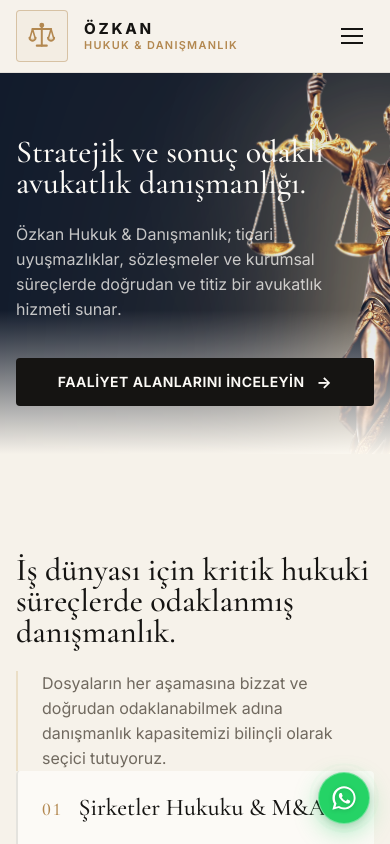
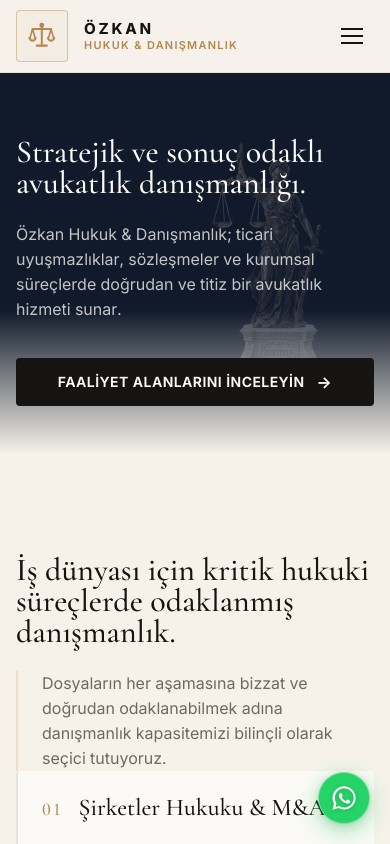
Before and after one commit to YusufOcal/av_bbo_site_v1, a React (Vite) app: page / in a window 390 px wide. Shown: the top 844 px of the page. Built offline with nearby package versions, Linux system fonts and the light colour scheme.

Commit message:
perf: disable heavy 3D statue animation and drop-shadows on mobile devices

```diff
--- a/src/features/home/sections/Hero.module.css
+++ b/src/features/home/sections/Hero.module.css
@@ -40,10 +40,16 @@
   width: 100%;
   height: auto;
   object-fit: contain;
-  filter: contrast(1.35) brightness(1.22) saturate(1.4) drop-shadow(0 0 70px rgba(216, 189, 136, 0.85)) drop-shadow(0 0 140px rgba(179, 136, 80, 0.6));
   transform-origin: 55% 18%;
-  /* High-end floating fade-in & 3D spatial upper-pivot sway animation */
-  animation: themisEntrance 1.6s cubic-bezier(0.16, 1, 0.3, 1) 300ms both, themis3DPivotedSway 14s cubic-bezier(0.45, 0.05, 0.55, 0.95) 1.9s infinite alternate;
+}
+
+/* Desktop Only: Hardware-accelerated 3D pivot animation and glow */
+@media (min-width: 861px) {
+  .watermark img {
+    filter: contrast(1.35) brightness(1.22) saturate(1.4) drop-shadow(0 0 70px rgba(216, 189, 136, 0.85)) drop-shadow(0 0 140px rgba(179, 136, 80, 0.6));
+    animation: themisEntrance 1.6s cubic-bezier(0.16, 1, 0.3, 1) 300ms both, themis3DPivotedSway 14s cubic-bezier(0.45, 0.05, 0.55, 0.95) 1.9s infinite alternate;
+    will-change: transform;
+  }
 }
 
 @keyframes themisEntrance {
@@ -159,6 +165,22 @@
   .inner {
     padding-block: var(--space-80) var(--space-64);
   }
+
+  /* Mobile: Completely static watermark without 3D animations or heavy drop-shadows */
+  .watermark {
+    width: clamp(16rem, 50vw, 24rem);
+    left: auto;
+    right: -1rem;
+    opacity: 0.2;
+    pointer-events: none;
+    user-select: none;
+  }
+
+  .watermark img {
+    animation: none !important;
+    transform: none !important;
+    filter: contrast(1.1) brightness(1.1) !important;
+  }
 }
 
 @media (max-width: 620px) {
@@ -170,3 +192,12 @@
     max-width: none;
   }
 }
+
+/* Accessibility: Respect prefers-reduced-motion */
+@media (prefers-reduced-motion: reduce) {
+  .watermark img,
+  .copy {
+    animation: none !important;
+    transform: none !important;
+  }
+}
```
